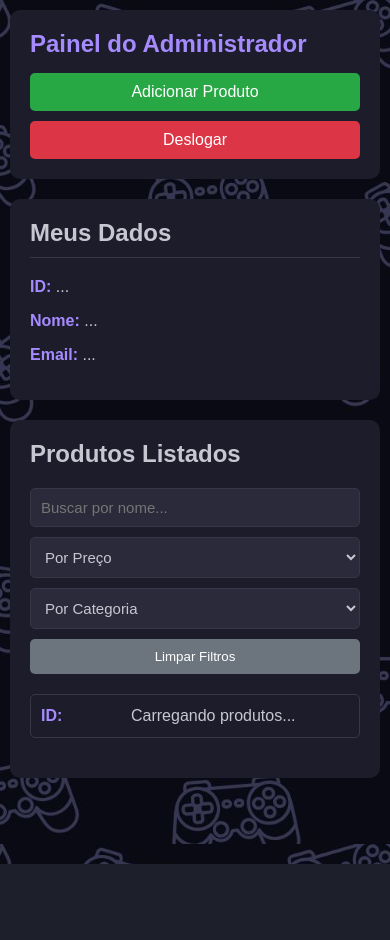
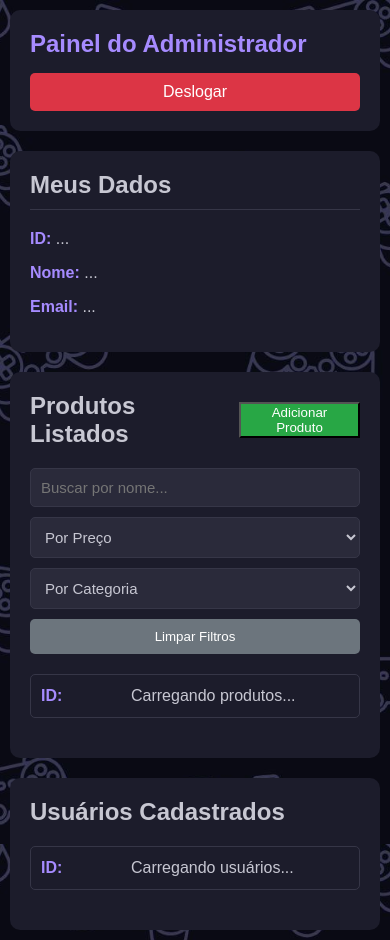
Before and after one commit to ArthurDP-03/GaStore, a PHP site: template templates/admin.html in a window 390 px wide. Before the commit the page ends 864 px from the top, so only its background shows below. Run offline with PHP 8.4, Linux system fonts and the light colour scheme; the template is opened without the code that fills it, so the values that code supplies are empty.

Commit message:
Botão adicionar realocado

```diff
--- a/api/admin.php
+++ b/api/admin.php
@@ -24,7 +24,6 @@ if ($_SERVER['REQUEST_METHOD'] === 'GET') {
     $stmt_admin->bind_param("i", $id_usuario);
     $stmt_admin->execute();
     $result_admin = $stmt_admin->get_result();
-    // --- FIM DA CORREÇÃO ---
 
 
     if (!$result_admin || mysqli_num_rows($result_admin) === 0) {
@@ -34,7 +33,6 @@ if ($_SERVER['REQUEST_METHOD'] === 'GET') {
 
     $admin = mysqli_fetch_assoc($result_admin);
 
-    // Fecha o statement após o uso
     $stmt_admin->close();
 
     // Verifica se é admin
@@ -63,7 +61,7 @@ if ($_SERVER['REQUEST_METHOD'] === 'GET') {
         $products[] = $row;
     }
 
-    // --- NOVO: BUSCAR TODAS AS CATEGORIAS DA TABELA ---
+    // BUSCAR TODAS AS CATEGORIAS DA TABELA ---
     $sql_categorias = "SELECT nome FROM Categoria ORDER BY nome ASC";
     $result_categorias = mysqli_query($conn, $sql_categorias);
 
@@ -72,7 +70,19 @@ if ($_SERVER['REQUEST_METHOD'] === 'GET') {
         // Adiciona apenas a string do nome no array
         $all_categories[] = $row_cat['nome'];
     }
-    // --- FIM DA ADIÇÃO ---
+
+    // --- BUSCAR TODOS OS USUÁRIOS ---
+    $sql_users = "SELECT id_usuario, nome, email, tipo FROM Usuario WHERE id_usuario != ? ORDER BY nome ASC";
+    $stmt_users = $conn->prepare($sql_users);
+    $stmt_users->bind_param("i", $id_usuario);
+    $stmt_users->execute();
+    $result_users = $stmt_users->get_result();
+
+    $users = [];
+    while ($row_user = $result_users->fetch_assoc()) {
+        $users[] = $row_user;
+    }
+    $stmt_users->close();
 
 
     // Retorna os dados
@@ -84,7 +94,8 @@ if ($_SERVER['REQUEST_METHOD'] === 'GET') {
             "email" => $admin['email']
         ],
         "products" => $products,
-        "all_categories" => $all_categories // <-- NOVO: Envia o array de categorias
+        "all_categories" => $all_categories, // <-- NOVO: Envia o array de categorias
+        "users" => $users // <-- NOVO: Envia o array de usuários
     ]);
 
 } else {
--- a/noStatic/admin.js
+++ b/noStatic/admin.js
@@ -6,6 +6,9 @@ document.addEventListener('DOMContentLoaded', function () {
   const filterPriceInput = document.getElementById('filter-price');
   const filterCategoryInput = document.getElementById('filter-category');
   const clearFiltersBtn = document.getElementById('clear-filters-btn');
+
+  // ===== NOVO: Variável para a lista de usuários =====
+  const userTbody = document.getElementById('user-list-body');
 
   // --- FUNÇÕES AUXILIARES ---
 
@@ -46,6 +49,38 @@ document.addEventListener('DOMContentLoaded', function () {
       tbody.appendChild(row);
     });
   }
+
+  // ===== INÍCIO: Função de renderizar usuários ATUALIZADA =====
+  /**
+   * Renderiza a lista de usuários na tabela
+   * @param {Array} users - A lista de usuários a ser renderizada
+   */
+  function renderUsers(users) {
+    userTbody.innerHTML = ''; // Limpa a tabela de usuários
+
+    if (users.length === 0) {
+      // Colspan atualizado para 4
+      userTbody.innerHTML = '<tr><td colspan="4">Nenhum outro usuário encontrado.</td></tr>';
+      return;
+    }
+
+    users.forEach(user => {
+      const row = document.createElement('tr');
+
+      // Adiciona classe CSS se o usuário for 'admin'
+      const userTypeClass = user.tipo === 'admin' ? 'user-type-admin' : '';
+
+      row.innerHTML = `
+        <td>${user.id_usuario}</td>
+        <td>${user.nome}</td>
+        <td>${user.email}</td>
+        <td class="${userTypeClass}">${user.tipo}</td>
+        `;
+      userTbody.appendChild(row);
+    });
+  }
+  // ===== FIM: Função de renderizar usuários =====
+
 
   /**
    * Popula o dropdown de categorias com base na lista vinda do PHP
@@ -118,6 +153,12 @@ document.addEventListener('DOMContentLoaded', function () {
 
         populateCategoryFilter(data.all_categories);
         renderProducts(allProducts);
+
+        // ===== NOVO: Chama a renderização de usuários =====
+        if (data.users) {
+          renderUsers(data.users);
+        }
+
       } else {
         alert('Resposta inesperada do servidor.');
         console.error('Resposta do servidor:', data);
@@ -149,7 +190,7 @@ document.addEventListener('DOMContentLoaded', function () {
     }
   });
 
-  // --- 4. (ATUALIZADO) AÇÕES DE EDITAR/EXCLUIR ---
+  // 4. EVENT DE CLIQUE NA TABELA (EDITAR/EXCLUIR)
   tbody.addEventListener('click', function (e) {
     const id = e.target.dataset.id;
     if (!id) return;
@@ -187,7 +228,6 @@ document.addEventListener('DOMContentLoaded', function () {
       }
     }
   });
-  // --- FIM DA ATUALIZAÇÃO ---
 
 
   // 5. EVENT LISTENERS DOS FILTROS
--- a/static/admin.css
+++ b/static/admin.css
@@ -41,6 +41,7 @@ header h1 {
   transition: 0.3s;
 }
 
+/* Este ID agora só se aplica ao botão DENTRO da section-header */
 #add-product-btn {
   background-color: #28a745;
   /* Verde */
@@ -176,6 +177,45 @@ tbody img {
   margin-right: 10px;
 }
 
+
+/* ===== INÍCIO: Novas regras de CSS ===== */
+
+/* 1. Container para H2 e Botão Adicionar */
+.section-header {
+  display: flex;
+  justify-content: space-between;
+  align-items: center;
+  margin-bottom: 20px; /* Adiciona espaço antes dos filtros */
+}
+
+.section-header h2 {
+  margin: 0; /* Remove margem padrão do h2 */
+}
+
+/* 2. Estilo da nova seção de usuários */
+.user-list {
+  background-color: #1c1c2b;
+  padding: 20px;
+  border-radius: 10px;
+  margin-top: 20px; /* Espaço entre as seções */
+}
+
+.user-list h2 {
+  margin-top: 0;
+}
+
+/* 3. Estilo para o botão de excluir usuário (REMOVIDO) */
+
+/* 4. Estilo para destacar admin na lista */
+.user-list .user-type-admin {
+  font-weight: bold;
+  color: #a68bff; /* Cor de admin */
+}
+
+
+/* ===== FIM: Novas regras de CSS ===== */
+
+
 @media (max-width: 768px) {
   body {
     padding: 10px; /* Reduzir padding */
@@ -295,4 +335,53 @@ tbody img {
     margin: 5px 0 0 0;
   }
 
+
+  /* 6. Adiciona os RÓTULOS (Labels) para a tabela de USUÁRIOS */
+  .user-list .table thead { display: none; }
+
+  .user-list .table table,
+  .user-list .table tbody,
+  .user-list .table tr,
+  .user-list .table td {
+    display: block;
+    width: 100% !important;
+    box-sizing: border-box;
+  }
+
+  .user-list .table tr {
+    margin-bottom: 20px;
+    border: 1px solid #363647;
+    border-radius: 5px;
+    overflow: hidden;
+  }
+
+  .user-list .table td {
+    border: none;
+    border-bottom: 1px solid #2a2a3a;
+    padding-left: 10px;
+    padding-right: 10px;
+    padding-top: 12px;
+    padding-bottom: 12px;
+    position: relative;
+    white-space: normal;
+  }
+  .user-list .table td:last-child {
+    border-bottom: none;
+  }
+
+  /* Definição dos rótulos da tabela de usuários (Ações removida) */
+  .user-list .table td:nth-of-type(1)::before { content: "ID:"; }
+  .user-list .table td:nth-of-type(2)::before { content: "Nome:"; }
+  .user-list .table td:nth-of-type(3)::before { content: "Email:"; }
+  .user-list .table td:nth-of-type(4)::before { content: "Tipo:"; }
+
+  /* Estilo dos rótulos (puxando do .table) */
+  .user-list .table td::before {
+    display: inline-block;
+    width: 80px;
+    font-weight: bold;
+    color: #a68bff;
+    margin-right: 10px;
+  }
+
 }
--- a/templates/admin.html
+++ b/templates/admin.html
@@ -12,7 +12,6 @@
       <header>
         <h1>Painel do Administrador</h1>
         <div class="controls">
-          <button id="add-product-btn">Adicionar Produto</button>
           <button id="logout-btn">Deslogar</button>
         </div>
       </header>
@@ -32,7 +31,10 @@
         </section>
 
         <section class="product-list">
-          <h2>Produtos Listados</h2>
+          <div class="section-header">
+            <h2>Produtos Listados</h2>
+            <button id="add-product-btn">Adicionar Produto</button>
+          </div>
 
           <div class="filter-container">
             <input type="text" id="search-name" placeholder="Buscar por nome..." />
@@ -69,7 +71,28 @@
             </table>
           </div>
         </section>
-      </main>
+
+        <section class="user-list">
+          <h2>Usuários Cadastrados</h2>
+          <div class="table">
+            <table>
+              <thead>
+                <tr>
+                  <th>ID</th>
+                  <th>Nome</th>
+                  <th>Email</th>
+                  <th>Tipo</th>
+                  </tr>
+              </thead>
+              <tbody id="user-list-body">
+                <tr>
+                  <td colspan="4">Carregando usuários...</td>
+                </tr>
+              </tbody>
+            </table>
+          </div>
+        </section>
+        </main>
     </div>
     <script src="../noStatic/admin.js" defer></script>
   </body>
```
